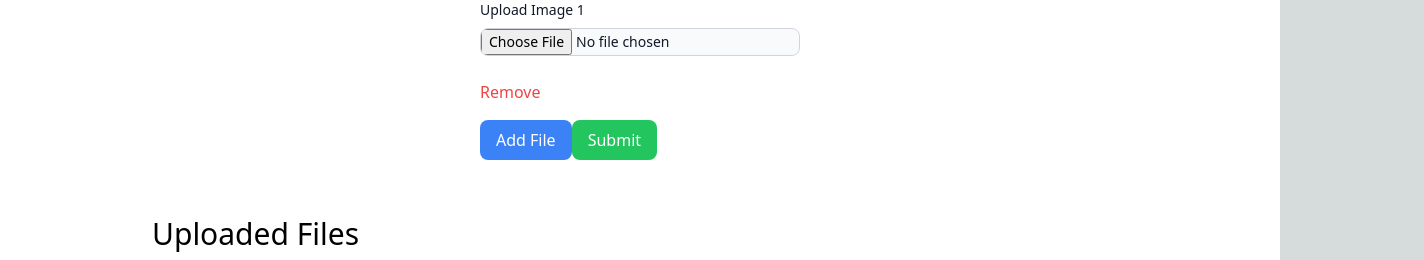
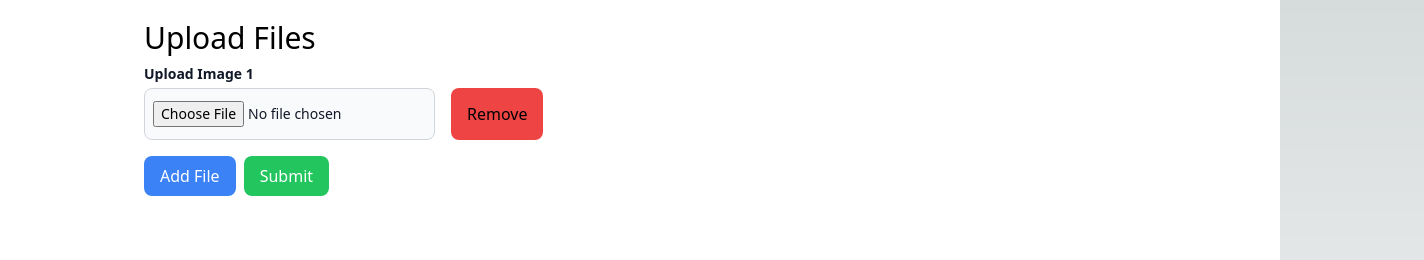
Before and after one commit to i-am-dev-Siddhesh/bytesigma-file-mgmt-task, a Next.js app in the folder bytesigma-fe/: page / in a window 1280 px wide. Both pictures are taken after a click on the button "Add File". Shown: the top 260 px of the page, 1424 px wide, since content can reach past the window. Built offline with nearby package versions, Linux system fonts and the light colour scheme; no server answers.

Commit message:
fix: ui fixes

```diff
--- a/bytesigma-fe/src/components/FormControls/FileInput.tsx
+++ b/bytesigma-fe/src/components/FormControls/FileInput.tsx
@@ -79,17 +79,17 @@ const FileInput: React.FC<FileInputProps> = ({
   };
 
   return (
-    <div className="flex flex-col mb-4">
+    <div className="flex flex-col">
       <label
         htmlFor={name}
-        className="block mb-2 text-sm font-medium text-gray-900 dark:text-white"
+        className="block mb-1 text-sm font-bold text-gray-900"
       >
         {label}
       </label>
       <input
         type="file"
         id={name}
-        className="block w-full text-sm text-gray-900 border border-gray-300 rounded-lg cursor-pointer bg-gray-50 dark:text-gray-400 focus:outline-none dark:bg-gray-700 dark:border-gray-600 dark:placeholder-gray-400"
+        className="block w-full text-sm text-gray-900 border border-gray-300 rounded-lg cursor-pointer bg-gray-50 dark:text-gray-400 focus:outline-none dark:bg-gray-700 dark:border-gray-600 dark:placeholder-gray-400 py-3 px-2"
         onChange={handleFileChange}
       />
       {previewImage && file && (
--- a/bytesigma-fe/src/components/Forms/UploadImage.tsx
+++ b/bytesigma-fe/src/components/Forms/UploadImage.tsx
@@ -21,8 +21,12 @@ const UploadImagesForm = () => {
         setFiles(newFiles);
     };
 
-    const onSubmit = async () => {
+    const onSubmit = async (e:any) => {
         try {
+            e.preventDefault()
+            if (files?.filter((file) => file ? true : false)?.length === 0) {
+                throw new Error("Please select files first!")
+            }
             setIsLoading(true);
             setError(null);
             const formData = new FormData();
@@ -45,10 +49,11 @@ const UploadImagesForm = () => {
     };
 
     return (
-        <form className="mx-auto max-w-[320px]">
+        <form className="mx-36 py-5 w-full">
+            <h1 className='p-0 mb-2  text-3xl text-bolder text-black'>Upload Files</h1>
             {files &&
                 files.map((file, index) => (
-                    <div key={index} className="mb-4">
+                    <div key={index} className="mb-4 flex gap-4">
                         <FileInput
                             setFile={(newFile) => {
                                 const newFiles: any = files ? [...files] : [];
@@ -61,16 +66,17 @@ const UploadImagesForm = () => {
                         />
                         <button
                             type="button"
-                            className="text-red-500 mt-2"
+                            className="bg-red-500 max-h-[100px] text-white-500 mt-6 px-4 rounded-lg "
                             onClick={() => handleRemoveFile(index)}
                         >
                             Remove
                         </button>
                     </div>
                 ))}
+            <div className='flex gap-2 w-full'>
                 <button
                     type="button"
-                className="bg-blue-500 text-white py-2 px-4 rounded-lg mb-4"
+                    className="bg-blue-500 text-white py-2 px-4 rounded-lg "
                     onClick={handleAddFile}
                 >
                     Add File
@@ -85,6 +91,8 @@ const UploadImagesForm = () => {
                 >
                     {isLoading ? 'Uploading...' : 'Submit'}
                 </button>
+            </div>
+
         </form>
     );
 };
```
Lines whose indentation alone changed are shown as unchanged.
